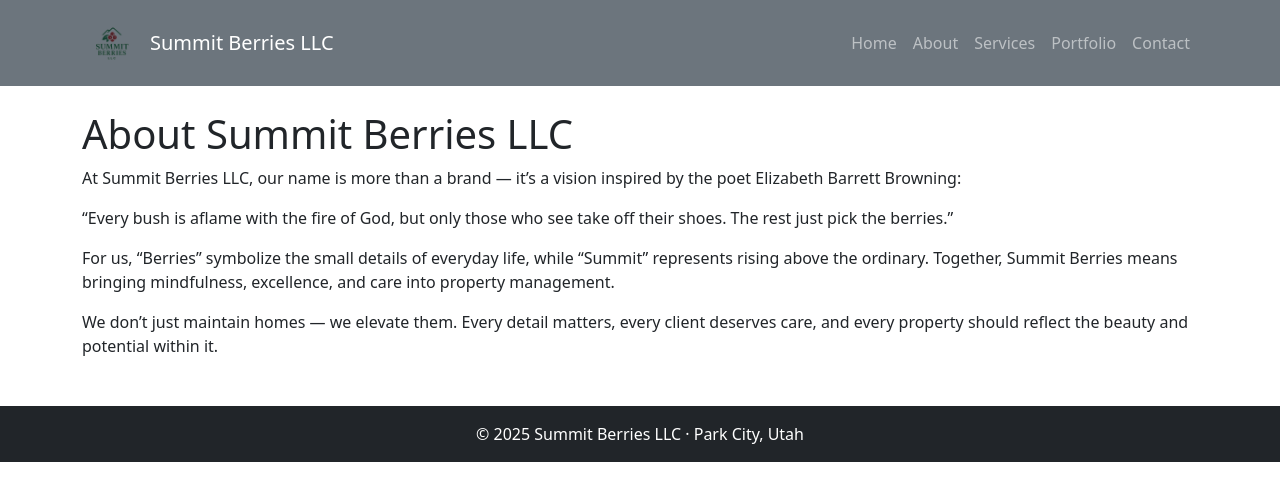
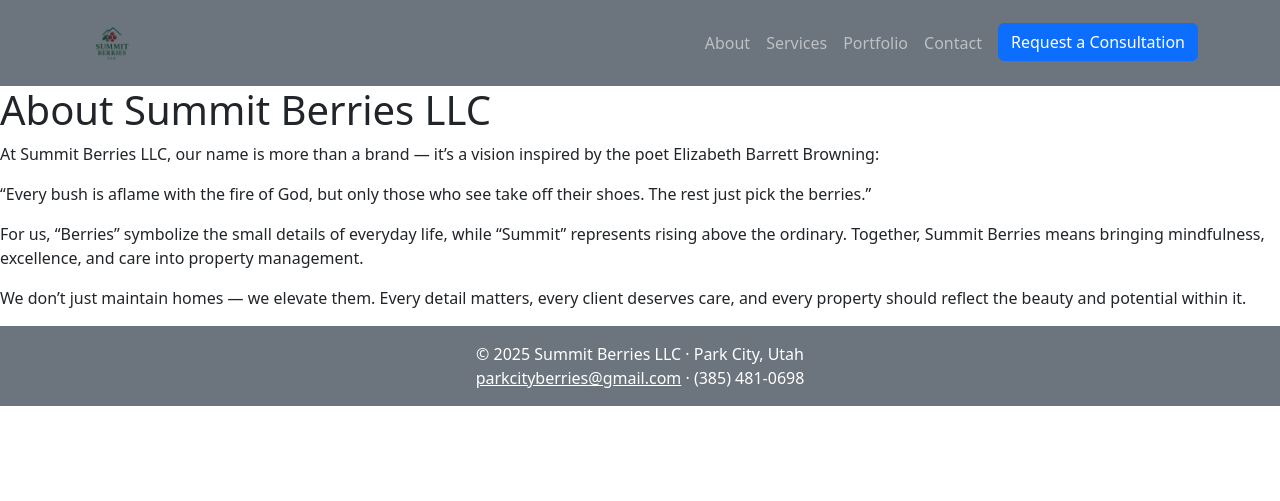
Before and after one commit to MasonShattuck/summitberries, a Flask app: page /about in a window 1280 px wide. Shown: the top 501 px of the page. Run offline with Flask 2, Linux system fonts and the light colour scheme.

Commit message:
Update navbar: logo only, larger size

```diff
--- a/templates/base.html
+++ b/templates/base.html
@@ -4,37 +4,48 @@
   <meta charset="UTF-8">
   <meta name="viewport" content="width=device-width, initial-scale=1.0">
   <title>Summit Berries LLC</title>
+  <link rel="stylesheet" href="{{ url_for('static', filename='style.css') }}">
   <link href="https://cdn.jsdelivr.net/npm/bootstrap@5.3.2/dist/css/bootstrap.min.css" rel="stylesheet">
-  <link rel="stylesheet" href="{{ url_for('static', filename='style.css') }}">
 </head>
 <body>
 
   <!-- Navbar -->
-  <nav class="navbar navbar-expand-lg navbar-dark bg-dark">
+  <nav class="navbar navbar-expand-lg navbar-dark">
     <div class="container">
-      <a class="navbar-brand d-flex align-items-center" href="/">
-        <img src="{{ url_for('static', filename='logo.png') }}" alt="Summit Berries LLC Logo" style="height:60px;" class="me-2">
-        Summit Berries LLC
+      <!-- Logo only (larger size) -->
+      <a class="navbar-brand" href="/">
+        <img src="{{ url_for('static', filename='logo.png') }}" alt="Summit Berries LLC Logo" style="height:60px;">
       </a>
+
+      <button class="navbar-toggler" type="button" data-bs-toggle="collapse" data-bs-target="#navbarNav">
+        <span class="navbar-toggler-icon"></span>
+      </button>
+
+      <div class="collapse navbar-collapse" id="navbarNav">
         <ul class="navbar-nav ms-auto">
-        <li class="nav-item"><a class="nav-link" href="/">Home</a></li>
           <li class="nav-item"><a class="nav-link" href="/about">About</a></li>
           <li class="nav-item"><a class="nav-link" href="/services">Services</a></li>
           <li class="nav-item"><a class="nav-link" href="/portfolio">Portfolio</a></li>
           <li class="nav-item"><a class="nav-link" href="/contact">Contact</a></li>
+          <li class="nav-item">
+            <a class="btn btn-primary ms-2" href="/contact">Request a Consultation</a>
+          </li>
         </ul>
+      </div>
     </div>
   </nav>
 
-  <!-- Page Content -->
-  <div class="container mt-4">
+  <!-- Page content -->
+  <main>
     {% block content %}{% endblock %}
-  </div>
+  </main>
 
   <!-- Footer -->
-  <footer class="bg-dark text-white text-center p-3 mt-5">
-    © 2025 Summit Berries LLC · Park City, Utah
+  <footer class="text-white text-center py-3">
+    <p class="mb-0">&copy; 2025 Summit Berries LLC · Park City, Utah</p>
+    <p class="mb-0"><a href="mailto:parkcityberries@gmail.com" class="text-white">parkcityberries@gmail.com</a> · (385) 481-0698</p>
   </footer>
 
+  <script src="https://cdn.jsdelivr.net/npm/bootstrap@5.3.2/dist/js/bootstrap.bundle.min.js"></script>
 </body>
 </html>
```
Lines whose indentation alone changed are shown as unchanged.
